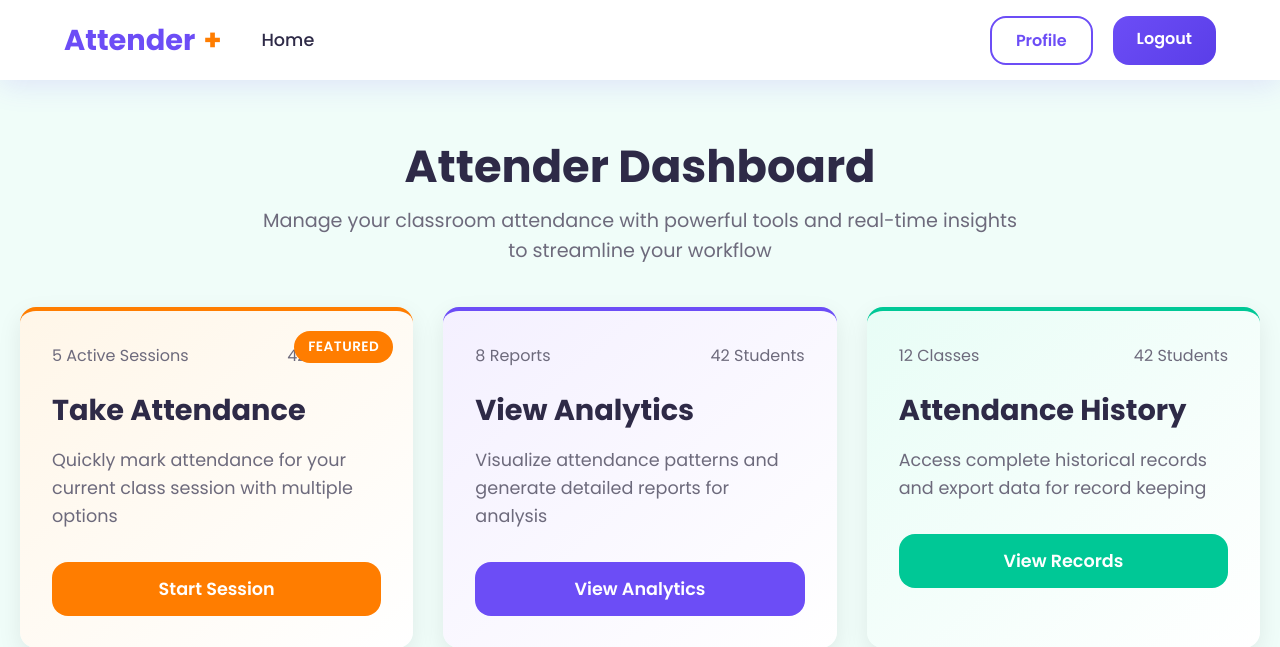
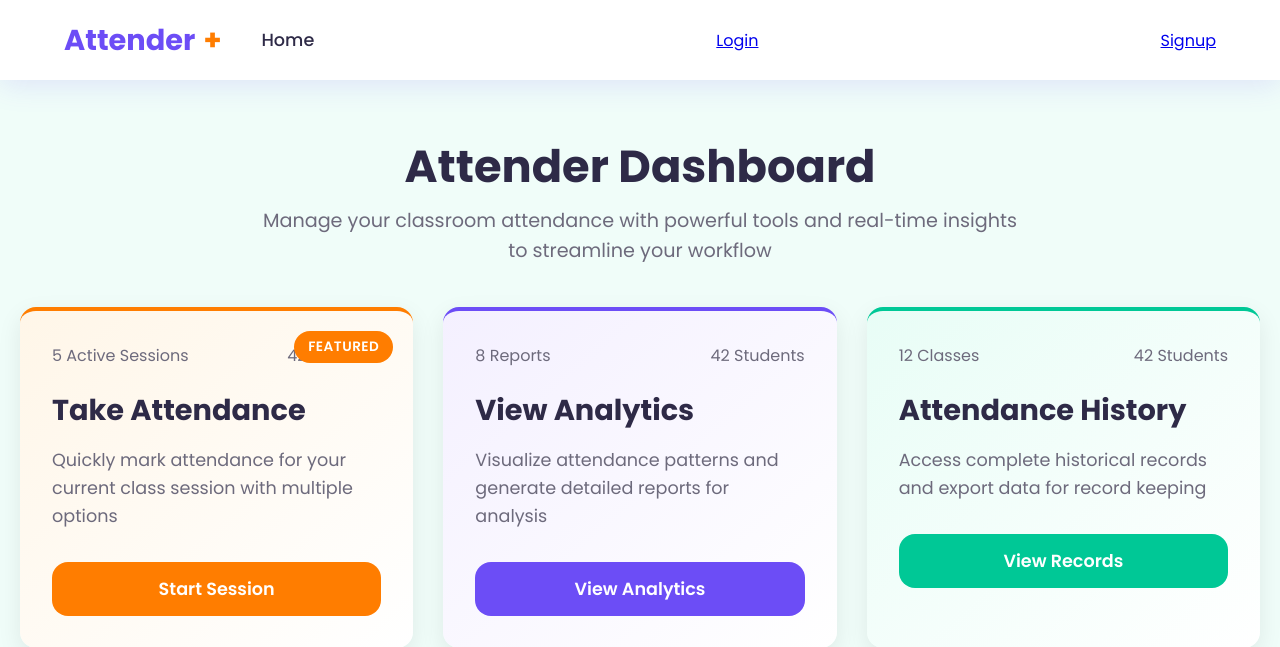
Before and after one commit to itattender2025/attender, a Django app: page / in a window 1280 px wide. Shown: the top 647 px of the page. Run offline with Django 5.2, Linux system fonts and the light colour scheme.

Commit message:
towards login system

```diff
--- a/home/urls.py
+++ b/home/urls.py
@@ -12,8 +12,9 @@ urlpatterns = [
     path('analytics/', views.view_analytics, name='view_analytics'),
 
     path("signup/", views.signup, name="signup"),
-    path("login/", views.login, name="login"),
+      path("login/", views.login_view, name="login"),
     path("logout/", views.logout, name="logout"),
+
     # 🔥 New route for manual attendance updates
     #path('manual-attendance/', views.manual_attendance_update, name='manual_attendance_update'),
 ]
--- a/home/views.py
+++ b/home/views.py
@@ -28,6 +28,7 @@ from django.shortcuts import render
 from django.utils.dateparse import parse_date
 from .models import Student
 
+from django.contrib.auth.decorators import login_required
 
 
 
@@ -42,12 +43,40 @@ client = pymongo.MongoClient(f"mongodb+srv://{username}:{password}@cluster007.oz
 db = client["attender_db"]
 students_collection = db["student_it_2nd_year"]  # Collection where student records are stored
 
+from django.contrib.auth import authenticate, login, logout
 
+
+
+from django.contrib.auth.models import User
+from django.contrib import messages
+
+def login_view(request):
+    if request.method == "POST":
+        email = request.POST["email"]
+        password = request.POST["password"]
+
+        user = authenticate(request, username=email, password=password)  # Use authenticate properly
+        if user is not None:
+            login(request, user)  # Pass both `request` and `user`
+            request.session["user_name"] = user.first_name  # Store user's first name
+            messages.success(request, "✅ Login successful!")
+            return redirect("index")  # Redirect to the homepage after login
+        else:
+            messages.error(request, "❌ Invalid email or password!")
+
+    return render(request, "login.html")
+
+
+
+#@login_required(login_url="login")
 def index(request):
     return render(request,'index.html')
+
+#@login_required(login_url="login")
 def take_attendance(request):
     return render(request, 'attendance.html')  # Renders the attendance form page
 
+#@login_required(login_url="login")
 def select_subject(request):
     """First Page - Select Subject, Year, and Date"""
     if request.method == "POST":
@@ -64,6 +93,7 @@ def select_subject(request):
 
 
 
+#@login_required(login_url="login")
 def mark_attendance(request):
     if request.method == "POST":
         year = request.POST.get("year")
@@ -211,6 +241,9 @@ def parse_date(date_str):
     except (ValueError, TypeError):
         return None
 
+
+
+#@login_required(login_url="login")
 def view_analytics(request):
     students = Student.objects.all()
 
@@ -295,6 +328,8 @@ def view_analytics(request):
 
 from django.contrib import messages
 from django.contrib.auth import logout as django_logout
+
+
 def signup(request):
     if request.method == "POST":
         name = request.POST["name"]
@@ -317,27 +352,11 @@ def signup(request):
 
 
 # ✅ LOGIN VIEW
-def login(request):
-    if request.method == "POST":
-        email = request.POST["email"]
-        password = request.POST["password"]
-
-        try:
-            user = User.objects.get(email=email)
-            if user.check_password(password):
-                request.session["user_id"] = str(user.id)  # Store user ID in session
-                request.session["user_name"] = user.name
-                messages.success(request, "✅ Login successful!")
-                return redirect("dashboard")  # Redirect to dashboard
-            else:
-                messages.error(request, "❌ Incorrect password!")
-        except User.DoesNotExist:
-            messages.error(request, "❌ User not found!")
-
-    return render(request, "login.html")
 
 
 # ✅ LOGOUT VIEW
+
+@login_required(login_url="login")
 def logout(request):
     django_logout(request)
     request.session.flush()  # Clear session
--- a/templates/index.html
+++ b/templates/index.html
@@ -455,11 +455,16 @@
                 <a href="#">Home</a>
             </div>
         </div>
+        {% if user.is_authenticated %}
+        <span>Hi, {{ user.first_name }}</span>  <!-- 👈 Displays the username -->
+        <a href="{% url 'index' %}">Profile</a>
+        <a href="{% url 'logout' %}">Logout</a>
+    {% else %}
+        <a href="{% url 'login' %}">Login</a>
+        <a href="{% url 'signup' %}">Signup</a>
+    {% endif %}
 
-        <div class="nav-buttons">
-            <a href="#" class="btn-nav btn-outline">Profile</a>
-            <a href="#" class="btn-nav btn-primary">Logout</a>
-        </div>
+
 
         <div class="hamburger">
             <svg width="24" height="24" viewBox="0 0 24 24" fill="none" xmlns="http://www.w3.org/2000/svg">
@@ -472,7 +477,7 @@
 
     <!-- Mobile Menu -->
     <div class="mobile-menu" id="mobileMenu">
-        <a href="#">Home</a>
+        <a href="{% url 'index' %}">Home</a>
         <div class="mobile-buttons">
             <a href="#" class="btn-nav btn-outline">Profile</a>
             <a href="#" class="btn-nav btn-primary">Logout</a>
```
